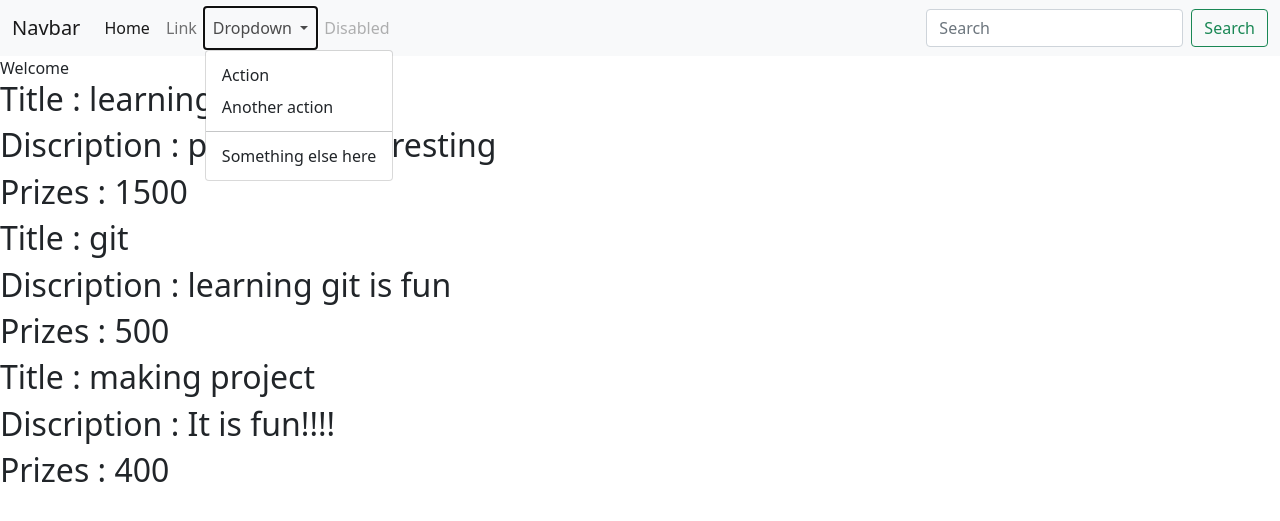
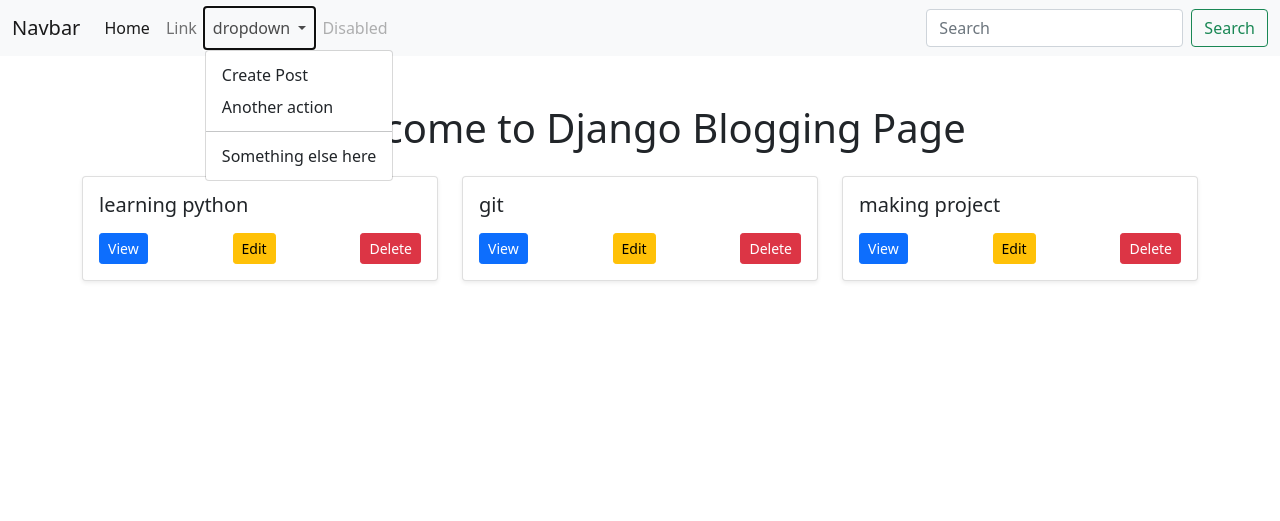
Before and after one commit to grgpurnima27-blip/Learning-Django, a Django app: page /home/ in a window 1280 px wide, after a click on "dropdown". Shown: the top 521 px of the page. Run offline with Django 5.2, Linux system fonts and the light colour scheme; data comes from the database, SQL or seed files in the repository; both versions use the stored data as it was after the commit.

Commit message:
complete

```diff
--- a/home/urls.py
+++ b/home/urls.py
@@ -3,9 +3,13 @@
 
 
 from .views import homepage
-from .views import about
+from .views import getpost,createpost,editpost,deletepost
 
 urlpatterns = [
-    path('', homepage),
-    path('about/',about),
+    path('', homepage,name='home'),
+    path('post/<int:id>/',getpost,name='post'),
+    path('create/',createpost,name='create'),
+    path('edit/<int:id>/',editpost,name='edit'),
+    path('delete/<int:id>/',deletepost,name='delete'),
+
 ]
--- a/home/views.py
+++ b/home/views.py
@@ -1,5 +1,6 @@
-from django.shortcuts import render
+from django.shortcuts import render, redirect
 from .models import Post
+from .forms import CreatePost, EditPost
 # Create your views here.
 def homepage(request):
     posts = Post.objects.all()
@@ -9,5 +10,51 @@
         "posts" :posts
     }
     return render(request, 'home/homepage.html', context)
-def about(request):
-    return render (request,'home/about.html')
+def getpost (request,id):
+    post = Post.objects.get(id=id)
+    context = {
+        'post': post
+    }
+    return render(request,'home/postdetail.html',context )
+def createpost(request):
+    # get method to add new form
+    form = CreatePost()
+    if request.method == "POST":
+       # print('Posted Data')
+       # print(request.form)
+        form=CreatePost(data=request.POST)
+        if form.is_valid():
+            form.save()
+            return redirect("home")
+    context ={
+        'form':form,
+    }
+    return render (request, 'home/createpost.html', context)
+
+def editpost(request,id):
+    post = Post.objects.get(id=id) # get post with id
+    form = EditPost (instance=post)
+    if request.method == "POST":
+        form=EditPost(data=request.POST)
+        if form.is_valid():
+            form.save()
+            return redirect("home")
+    context ={
+        'form':form,
+    }
+    return render (request, 'home/deletepost.html', context)
+
+
+def deletepost(request,id):
+    post=Post.objects.get(id=id)
+    post.delete()
+    return redirect ("home")
+
+
+
+
+
+
+# python manage.py shell
+# from home.models import Post
+# post=post.objects.create(title="hello world",description="hi", cost=52)
--- /dev/null
+++ b/templates/home/deletepost.html
@@ -0,0 +1,5 @@
+<form method="post">
+  {% csrf_token %} {% comment %}encrypt the incomming datas for safe transfer of
+  data {% endcomment %} {{form.as_p}}
+  <button type="submit">submit</button>
+</form>
--- a/templates/home/homepage.html
+++ b/templates/home/homepage.html
@@ -1,11 +1,47 @@
+
 {% extends 'base.html' %}
-    {% block body %}
-    {% include 'nav.html'%}
 
-    Welcome
-    {% for post in posts %}
-    <h2>Title : {{post.title}} </h2>
-    <h2> Discription : {{post.content}}</h2>
-    <h2>Prizes : {{post.prize}}</h2>
-    {% endfor %}
-    {% endblock body %}
+{% block body %}
+{% include 'nav.html' %}
+
+<div class="container mt-5">
+    <h1 class="text-center mb-4">Welcome to Django Blogging Page</h1>
+
+    <div class="row">
+        {% for post in posts %}
+        <div class="col-md-6 col-lg-4 mb-4">
+            <div class="card shadow-sm h-100">
+                <div class="card-body">
+                    <h5 class="card-title">{{ post.title }}</h5>
+                    <p class="card-text text-muted">
+                        {{ post.discription|truncatewords:20 }}
+                    </p>
+
+                    <div class="d-flex justify-content-between">
+                        <!-- View -->
+                        <a href=" {% url 'post' post.id %}" class="btn btn-primary btn-sm">
+                            View
+                        </a>
+
+                        <!-- Edit -->
+                        <a href="{% url 'edit' post.id %}" class="btn btn-warning btn-sm">
+                            Edit
+                        </a>
+
+                        <!-- Delete -->
+                        <a href="{% url 'delete' post.id%}"
+                           class="btn btn-danger btn-sm"
+                           onclick="return confirm('Are you sure you want to delete this post?');">
+                            Delete
+                        </a>
+                    </div>
+                </div>
+            </div>
+        </div>
+        {% empty %}
+        <p class="text-center">No posts available.</p>
+        {% endfor %}
+    </div>
+</div>
+
+{% endblock body %}
--- a/templates/nav.html
+++ b/templates/nav.html
@@ -1,7 +1,15 @@
 <nav class="navbar navbar-expand-lg navbar-light bg-light">
   <div class="container-fluid">
     <a class="navbar-brand" href="#">Navbar</a>
-      <button class="navbar-toggler" type="button" data-bs-toggle="collapse" data-bs-target="#navbarSupportedContent" aria-controls="navbarSupportedContent" aria-expanded="false" aria-label="Toggle navigation">
+    <button
+      class="navbar-toggler"
+      type="button"
+      data-bs-toggle="collapse"
+      data-bs-target="#navbarSupportedContent"
+      aria-controls="navbarSupportedContent"
+      aria-expanded="false"
+      aria-label="Toggle navigation"
+    >
       <span class="navbar-toggler-icon"></span>
     </button>
     <div class="collapse navbar-collapse" id="navbarSupportedContent">
@@ -13,22 +21,41 @@
           <a class="nav-link" href="#">Link</a>
         </li>
         <li class="nav-item dropdown">
-            <a class="nav-link dropdown-toggle" href="#" id="navbarDropdown" role="button" data-bs-toggle="dropdown" aria-expanded="false">
-              Dropdown
+          <a
+            class="nav-link dropdown-toggle"
+            href=""
+            role="button"
+            data-bs-toggle="dropdown"
+            aria-expanded="false"
+          >
+            dropdown
           </a>
           <ul class="dropdown-menu" aria-labelledby="navbarDropdown">
-              <li><a class="dropdown-item" href="#">Action</a></li>
+            <li>
+              <a class="dropdown-item" href="{% url 'create' %}">Create Post</a>
+            </li>
             <li><a class="dropdown-item" href="#">Another action</a></li>
-              <li><hr class="dropdown-divider"></li>
+            <li><hr class="dropdown-divider" /></li>
             <li><a class="dropdown-item" href="#">Something else here</a></li>
           </ul>
         </li>
         <li class="nav-item">
-            <a class="nav-link disabled" href="#" tabindex="-1" aria-disabled="true">Disabled</a>
+          <a
+            class="nav-link disabled"
+            href="#"
+            tabindex="-1"
+            aria-disabled="true"
+            >Disabled</a
+          >
         </li>
       </ul>
       <form class="d-flex">
-          <input class="form-control me-2" type="search" placeholder="Search" aria-label="Search">
+        <input
+          class="form-control me-2"
+          type="search"
+          placeholder="Search"
+          aria-label="Search"
+        />
         <button class="btn btn-outline-success" type="submit">Search</button>
       </form>
     </div>
```
Also changed, not shown: home/forms.py (added, +12 -0 lines), templates/home/about.html (deleted, +0 -14 lines), templates/home/createpost.html (added, +8 -0 lines), templates/home/postdetail.html (added, +8 -0 lines), db.sqlite3, home/models.py (line endings or trailing spaces). Lines whose indentation alone changed are shown as unchanged.
